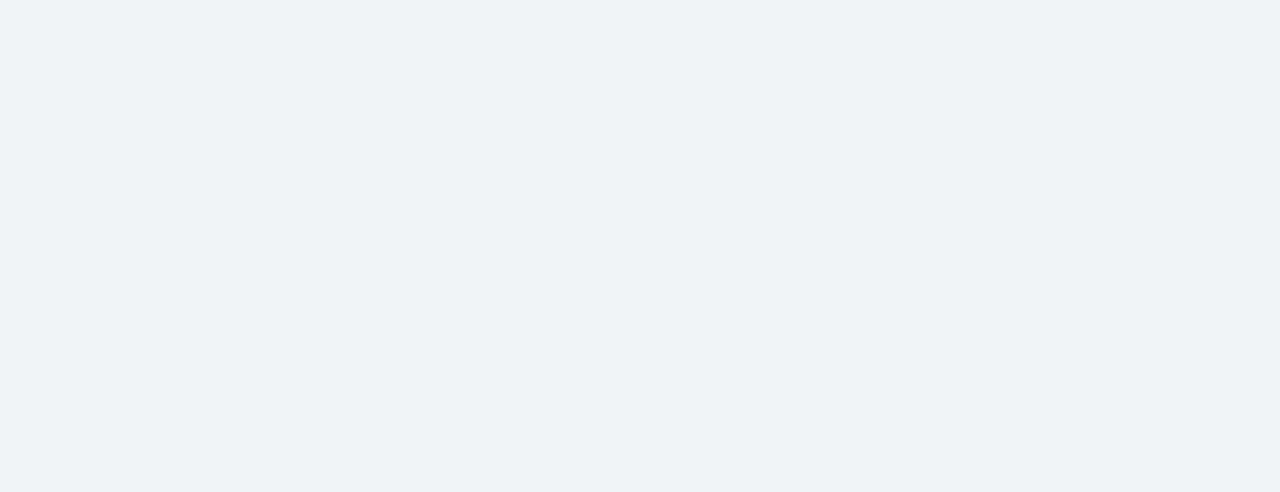
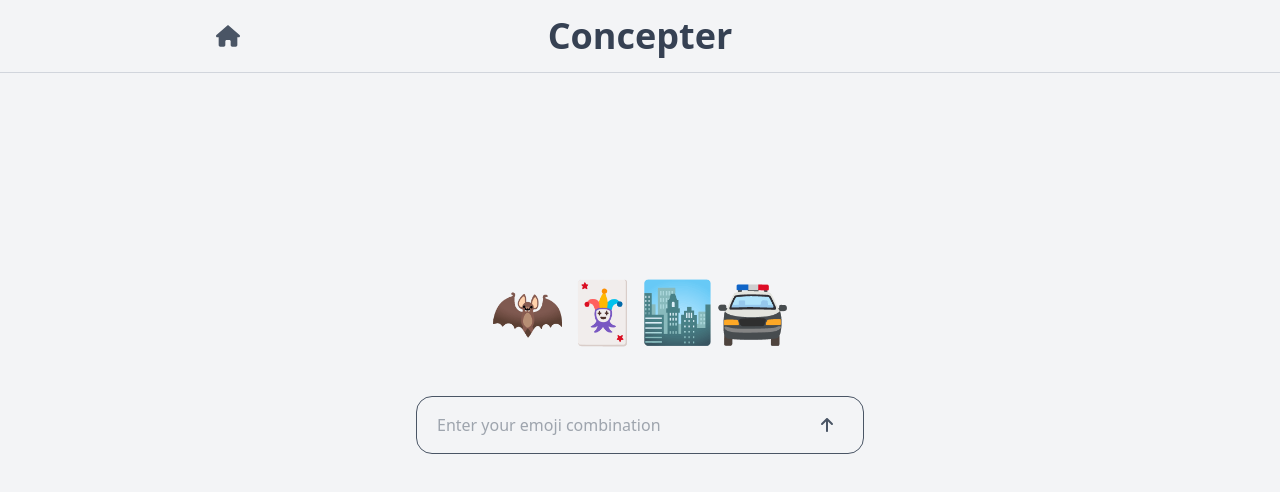
Before and after one commit to mateotiedra/llmojis, a React (Vite) app: page /concepter in a window 1280 px wide. Before the commit this address had no page. Shown: the top 492 px of the page. Built offline with nearby package versions, Linux system fonts and the light colour scheme.

Commit message:
add concepter page

```diff
--- a/src/App.jsx
+++ b/src/App.jsx
@@ -1,6 +1,7 @@
 import { BrowserRouter as Router, Routes, Route } from 'react-router-dom';
 import Home from './pages/Home.jsx';
 import Guesser from './pages/Guesser.jsx';
+import Concepter from './pages/Concepter.jsx';
 
 // Manage routing
 function App() {
@@ -9,6 +10,7 @@ function App() {
       <Routes>
         <Route path='/' default element={<Home />} />
         <Route path='/guesser' default element={<Guesser />} />
+        <Route path='/concepter' default element={<Concepter />} />
       </Routes>
     </Router>
   );
--- /dev/null
+++ b/src/pages/Concepter.jsx
@@ -0,0 +1,79 @@
+import { useState, useEffect } from 'react';
+import Navbar from '../components/Navbar';
+import SubmitField from '../components/SubmitField';
+
+const Concepter = () => {
+  const [emojis, setEmojis] = useState('');
+  const [input, setInput] = useState('');
+  const [triedWords, setTriedWords] = useState([]);
+
+  // Fetch initial set of emojis when the component loads
+  useEffect(() => {
+    /* axios
+      .get('https://api.example.com/emojis')
+      .then((res) => {
+        setEmojis(res.data.emojis);
+      })
+      .catch((err) => {
+        console.error(err);
+      }); */
+
+    setEmojis('🦇🃏🏙️🚔');
+  }, []);
+
+  // Trigger API call when user submits a word
+  const handleSubmit = (e) => {
+    e.preventDefault();
+
+    const sanintizedInput = input.trim();
+    if (
+      !sanintizedInput ||
+      !sanintizedInput.length ||
+      triedWords.includes(sanintizedInput)
+    )
+      return;
+
+    if (sanintizedInput === 'batman') {
+      setSuccess(true);
+      setTriedWords([...triedWords, '🎉 ' + sanintizedInput + ' 🎉']);
+    } else {
+      setTriedWords([...triedWords, sanintizedInput]);
+    }
+    setInput('');
+    /* axios
+      .post('https://api.example.com/submit', {
+        word: input,
+        count: triedWords.length - 1,
+      })
+      .then((res) => {
+        console.log(res.data);
+      })
+      .catch((err) => {
+        console.error(err);
+      }); */
+  };
+
+  return (
+    <>
+      <Navbar pageName='Concepter' />
+      <div className='pt-[35vh] flex-centered !justify-start w-full min-h-screen'>
+        <h1 className='!text-6xl pb-14'>{emojis}</h1>
+        <div className='w-full px-8 flex-centered'>
+          <SubmitField
+            handleSubmit={handleSubmit}
+            onChange={setInput}
+            inputValue={input}
+            placeholder='Enter your emoji combination'
+          />
+        </div>
+        <div className='mt-4 min-w-[200px] flex flex-col-reverse items-center gap-1 text-gray-500'>
+          {triedWords.map((word, index) => (
+            <p key={index}>{word}</p>
+          ))}
+        </div>
+      </div>
+    </>
+  );
+};
+
+export default Concepter;
--- a/src/pages/Home.jsx
+++ b/src/pages/Home.jsx
@@ -36,6 +36,7 @@ const Home = () => {
             emoji='🔍'
             title='Concepter'
             description='Challenge the computer to guess by providing a set of emojis'
+            to='concepter'
           />
         </div>
       </div>
```
